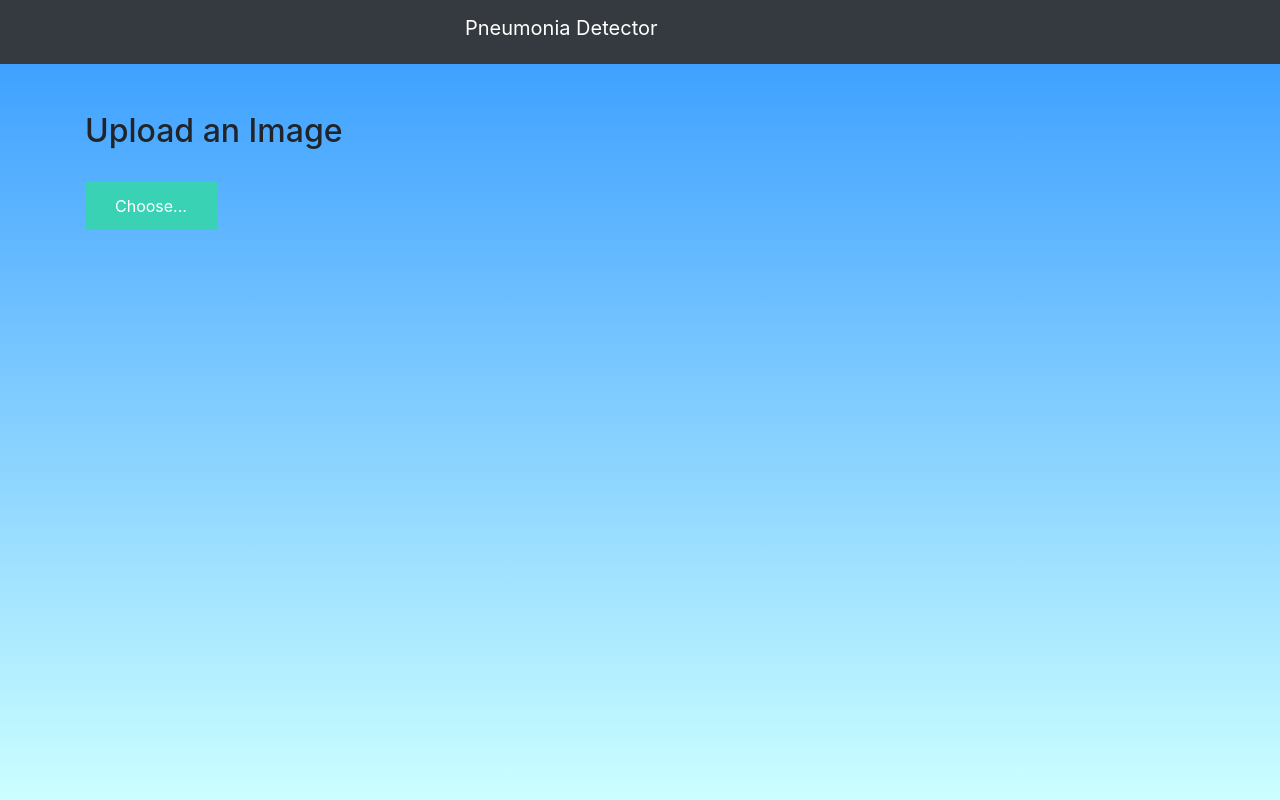
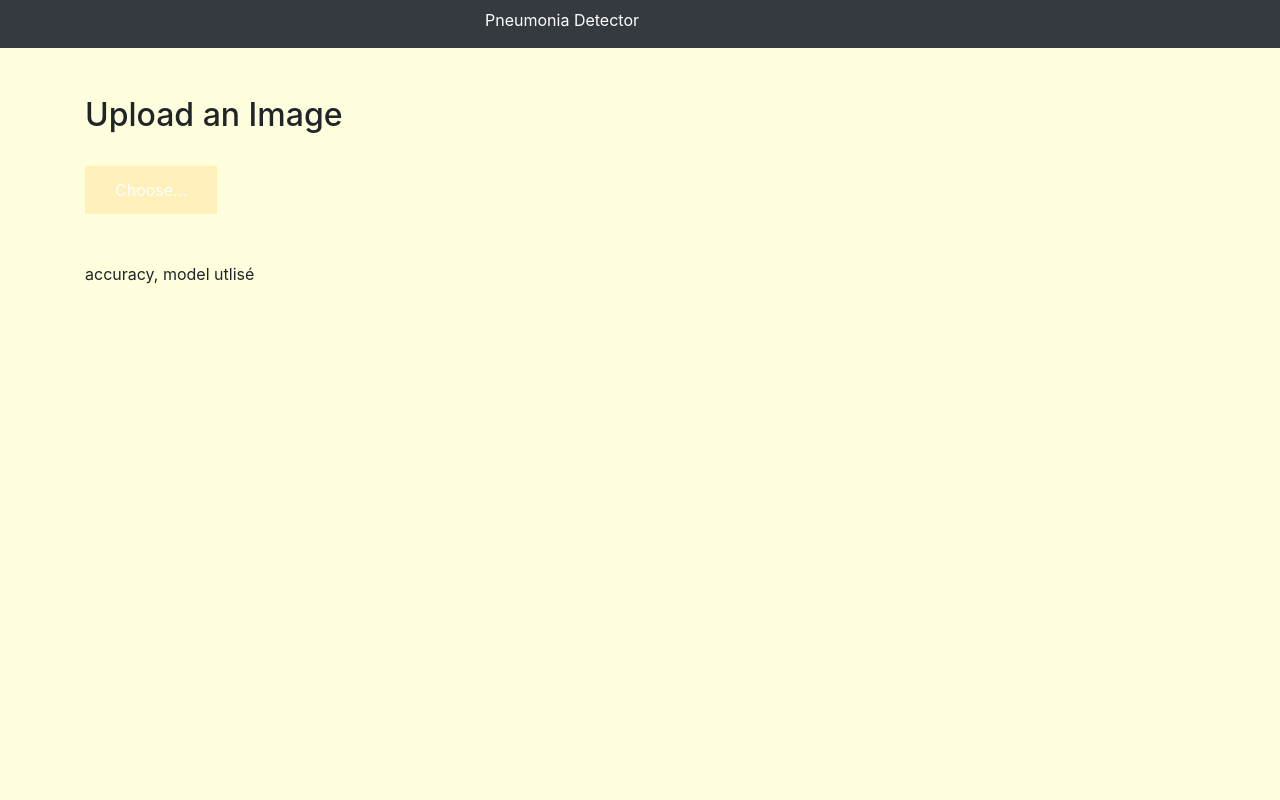
Before and after one commit to RATNAMPavidran/PneumoniaDetector, a Flask app: page / in a window 1280 px wide. Run offline with Flask 2, Linux system fonts and the light colour scheme; some libraries are stand-ins or nearby versions.

Commit message:
modif html

```diff
--- a/app.py
+++ b/app.py
@@ -27,12 +27,12 @@ app = Flask(__name__)
 
 
 def model_predict(image, model):
-    #img = image_utils.load_img(image, target_size=(224, 224))
+
     img = Image.open(image).resize((224,224)).convert('RGB')
 
     x = image_utils.img_to_array(img)
     x = np.expand_dims(x, axis=0)
-    #print(x)
+
     print(x.shape)
     x = preprocess_input(x, mode='caffe')
 
--- a/static/css/main.css
+++ b/static/css/main.css
@@ -6,7 +6,7 @@ input[type="file"] {
 .upload-label{
     display: inline-block;
     padding: 12px 30px;
-    background: #39D2B4;
+    background: #fff0bc;
     color: #fff;
     font-size: 1em;
     transition: all .4s;
@@ -15,5 +15,5 @@ input[type="file"] {
 
 .upload-label:hover{
     background: #34495E;
-    color: #39D2B4;
+    color: #fff0bc;
 }
--- a/static/js/main.js
+++ b/static/js/main.js
@@ -1,12 +1,12 @@
 $(document).ready(function () {
-    // Init
+
     $('.image-section').hide();
     $('.loader').hide();
     $('#result').hide();
     $('#confidence_0').hide();
     $('#confidence_1').hide();
 
-    // Upload Preview
+
 
     function readURL(input) {
         if (input.files && input.files[0]) {
--- a/templates/base.html
+++ b/templates/base.html
@@ -31,13 +31,10 @@
 }
 .navbar-rebrand {
     display: inline-block;
-    padding-top: .3125rem;
-    padding-bottom: .3125rem;
-    margin-left: 19em;
-    font-size: 1.25rem;
     line-height: inherit;
     white-space: nowrap;
     color:white;
+    margin-left: 400px;
 }
 </style>
 <body>
--- a/templates/index.html
+++ b/templates/index.html
@@ -1,7 +1,7 @@
 {% extends "base.html" %} {% block content %}
 
 
-<body style="background: linear-gradient(to bottom, #3399ff 0%, #ccffff 100%);">
+<body style="background-color: #ffffde ">
 
 </body>
 
@@ -39,6 +39,7 @@
 </div>
 <body>
 <br>
+<p>accuracy, model utlisé</p>
 
 
 
```
